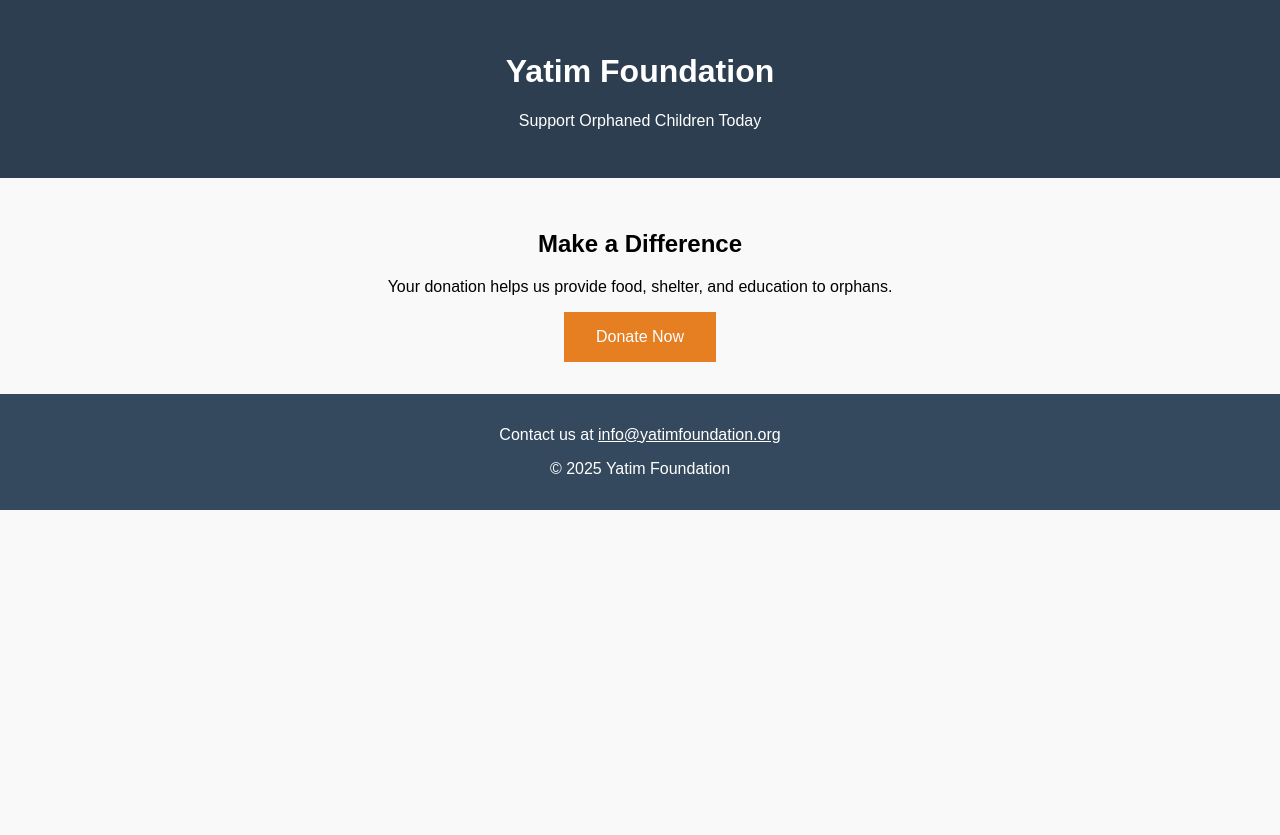
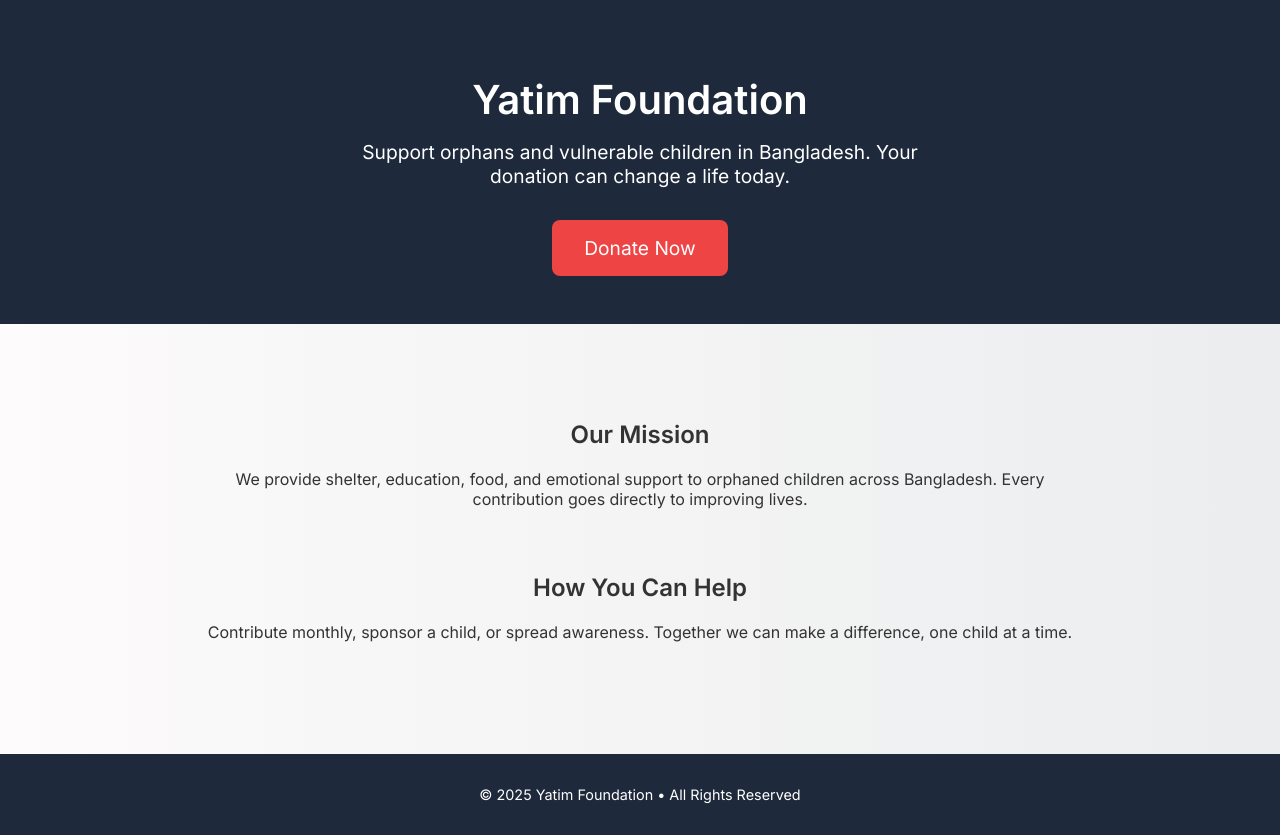
Before and after one commit to yatim-foundation/yatimfoundationbd.github.io, a plain HTML site: page index.html in a window 1280 px wide. Before the commit the page ends 800 px from the top, so only its background shows below. Drawn offline with Linux system fonts and the light colour scheme.

Commit message:
Update index.html

```diff
--- a/index.html
+++ b/index.html
@@ -2,31 +2,87 @@
 <html lang="en">
 <head>
   <meta charset="UTF-8" />
-  <meta name="viewport" content="width=device-width, initial-scale=1.0" />
+  <meta name="viewport" content="width=device-width, initial-scale=1.0"/>
   <title>Yatim Foundation</title>
+  <link href="https://fonts.googleapis.com/css2?family=Inter:wght@400;600&display=swap" rel="stylesheet">
   <style>
-    body { font-family: Arial, sans-serif; margin: 0; padding: 0; background: #f9f9f9; }
-    header { background: #2c3e50; color: white; padding: 2rem; text-align: center; }
-    section { padding: 2rem; text-align: center; }
-    footer { background: #34495e; color: white; padding: 1rem; text-align: center; }
-    button { background: #e67e22; color: white; padding: 1rem 2rem; border: none; font-size: 1rem; cursor: pointer; }
+    body {
+      margin: 0;
+      font-family: 'Inter', sans-serif;
+      background: linear-gradient(to right, #fdfbfb, #ebedee);
+      color: #333;
+    }
+    header {
+      background: #1e293b;
+      color: #fff;
+      padding: 3rem 1rem;
+      text-align: center;
+    }
+    header h1 {
+      font-size: 2.5rem;
+      margin-bottom: 1rem;
+    }
+    header p {
+      font-size: 1.2rem;
+      max-width: 600px;
+      margin: auto;
+    }
+    main {
+      padding: 2rem 1rem;
+      max-width: 900px;
+      margin: auto;
+      text-align: center;
+    }
+    .donate-btn {
+      display: inline-block;
+      margin-top: 2rem;
+      padding: 1rem 2rem;
+      font-size: 1.2rem;
+      background: #ef4444;
+      color: #fff;
+      border: none;
+      border-radius: 8px;
+      cursor: pointer;
+      text-decoration: none;
+      transition: background 0.3s ease;
+    }
+    .donate-btn:hover {
+      background: #dc2626;
+    }
+    .section {
+      margin-top: 4rem;
+    }
+    .footer {
+      margin-top: 4rem;
+      padding: 2rem;
+      background: #1e293b;
+      color: #fff;
+      text-align: center;
+      font-size: 0.9rem;
+    }
   </style>
 </head>
 <body>
   <header>
     <h1>Yatim Foundation</h1>
-    <p>Support Orphaned Children Today</p>
+    <p>Support orphans and vulnerable children in Bangladesh. Your donation can change a life today.</p>
+    <a href="https://example.com/donate" class="donate-btn">Donate Now</a>
   </header>
-  <section>
-    <h2>Make a Difference</h2>
-    <p>Your donation helps us provide food, shelter, and education to orphans.</p>
-    <a href="https://www.paypal.com/donate/example" target="_blank">
-      <button>Donate Now</button>
-    </a>
-  </section>
-  <footer>
-    <p>Contact us at <a href="mailto:info@yatimfoundation.org" style="color:#fff;">info@yatimfoundation.org</a></p>
-    <p>&copy; 2025 Yatim Foundation</p>
-  </footer>
+
+  <main>
+    <div class="section">
+      <h2>Our Mission</h2>
+      <p>We provide shelter, education, food, and emotional support to orphaned children across Bangladesh. Every contribution goes directly to improving lives.</p>
+    </div>
+
+    <div class="section">
+      <h2>How You Can Help</h2>
+      <p>Contribute monthly, sponsor a child, or spread awareness. Together we can make a difference, one child at a time.</p>
+    </div>
+  </main>
+
+  <div class="footer">
+    &copy; 2025 Yatim Foundation • All Rights Reserved
+  </div>
 </body>
 </html>
```
